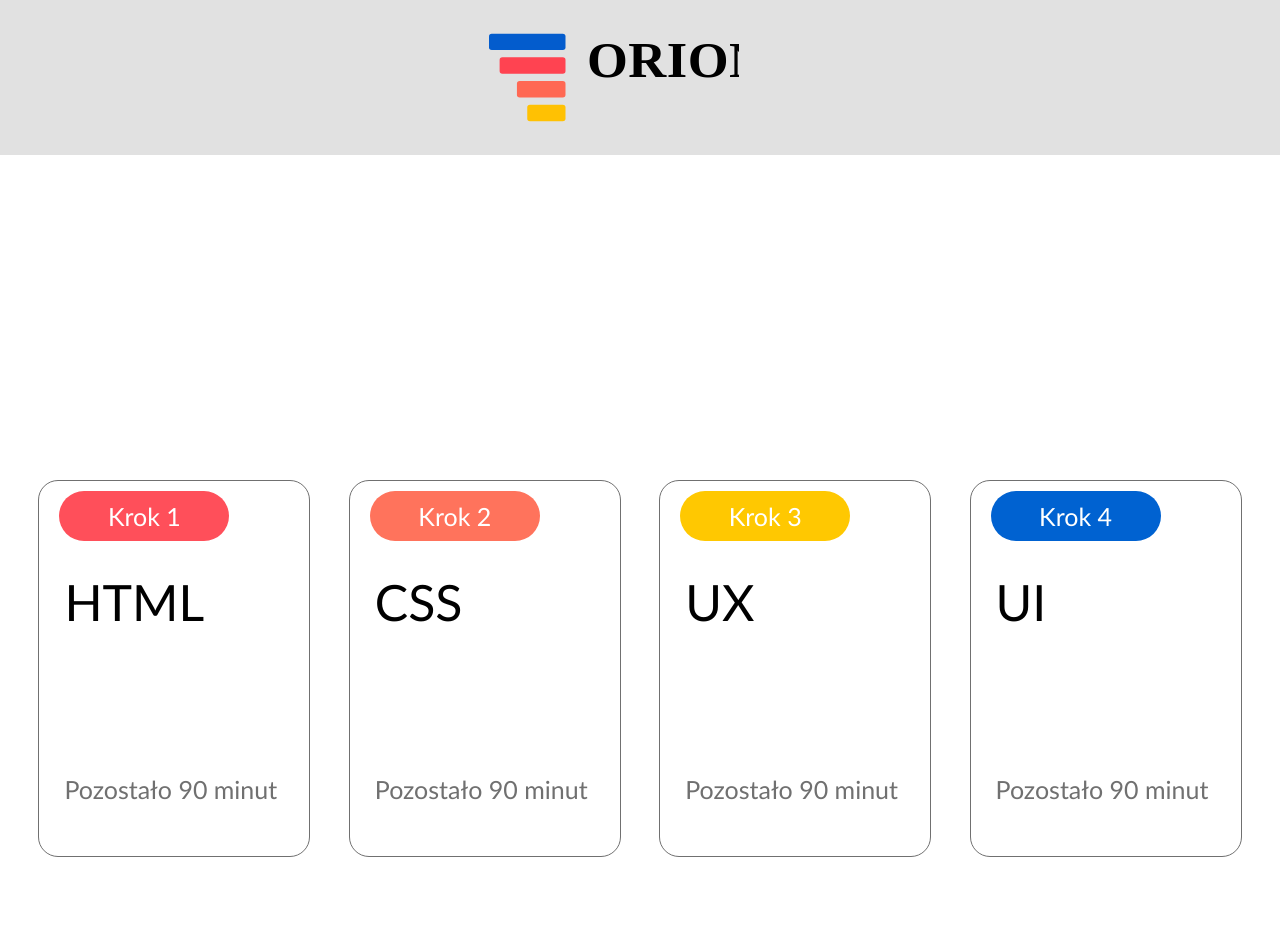
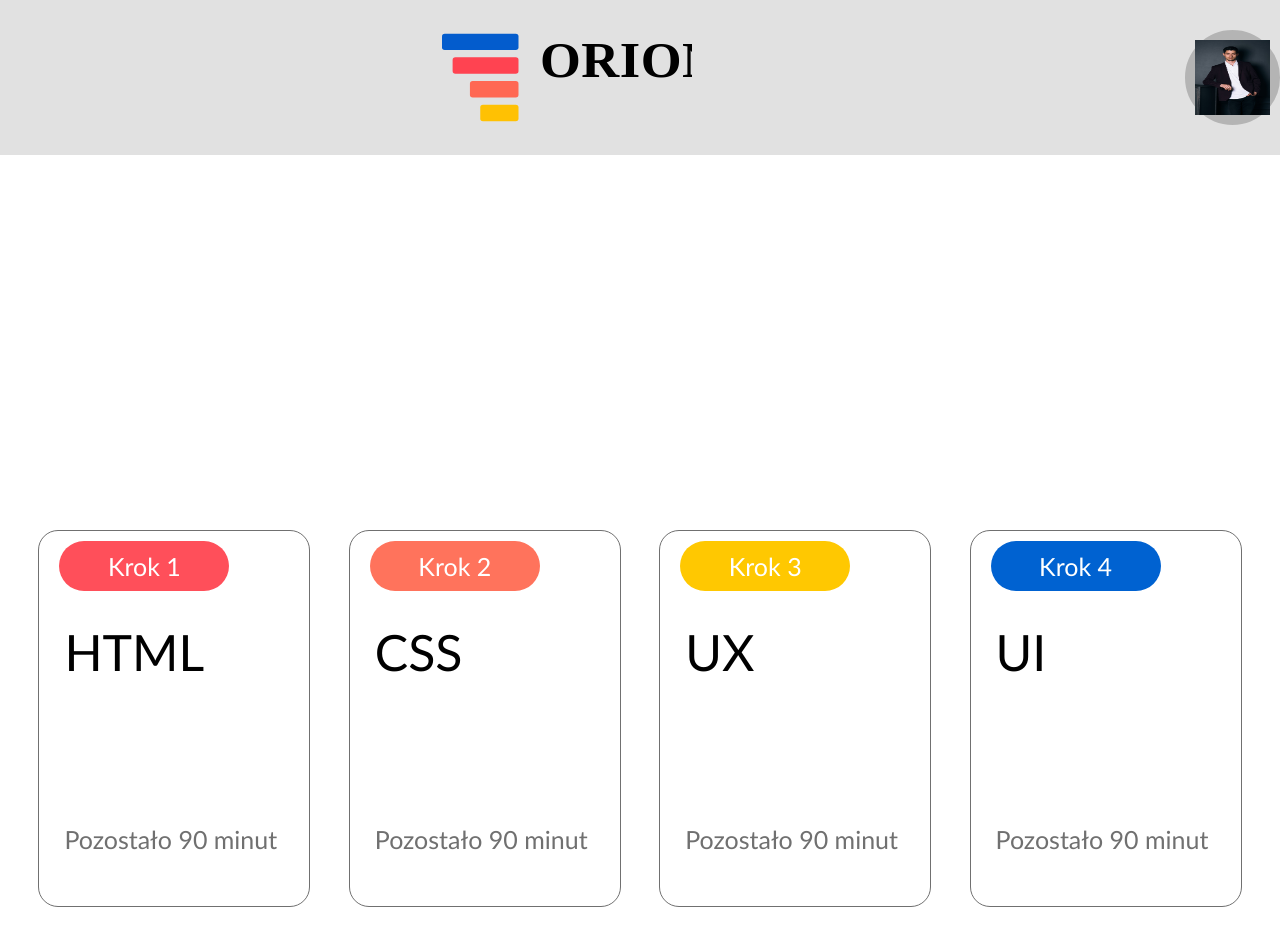
Before and after one commit to hellhoundSE/Orion, a React (Create React App) app: page /krok in a window 1280 px wide. Shown: the top 946 px of the page. Built offline with nearby package versions, Linux system fonts and the light colour scheme.

Commit message:
Added UserImage component

```diff
--- a/package.json
+++ b/package.json
@@ -8,6 +8,7 @@
     "@testing-library/user-event": "^12.1.10",
     "react": "^17.0.2",
     "react-dom": "^17.0.2",
+    "react-modal": "^3.14.4",
     "react-router-dom": "^6.1.1",
     "react-scripts": "4.0.3",
     "web-vitals": "^1.0.1"
--- a/src/Krok.jsx
+++ b/src/Krok.jsx
@@ -1,8 +1,17 @@
+import {UserImage} from './components/userimage';
+
 const Krok = () => {
     return (<div className="body">
     <header className="head head1">
+        <div></div>
         <img className="orion orion1" src="img/2.svg" alt="orion"/>
+        <div className="userimage">
+          <UserImage></UserImage>
+        </div>
+
     </header>
+    <p class="sci">{sessionStorage.getItem('user')}</p>
+
     <div className="container">
       <div class="steps">
           <div class="step">
--- a/src/Login.jsx
+++ b/src/Login.jsx
@@ -1,5 +1,5 @@
 import {  useNavigate } from 'react-router-dom';
-
+import UserImage from './components/userimage';
 
 
 const Login = () => {
@@ -7,6 +7,11 @@ const Login = () => {
 
     const handleRejestracjaClick=() => {
         navigate('/rejestracja')
+    };
+
+    const validateUser = () => {
+      sessionStorage.setItem('user', "USER_IDx25dk346svbs");
+      navigate('/krok')
     };
 
     return (<div className="body">
@@ -22,7 +27,7 @@ const Login = () => {
                 <div className="left">
                     <input type="text" placeholder="E-mail" className="data"/>
                     <input type="text" placeholder="Hasło" className="data"/>
-                    <button className="login_button login_button1">
+                    <button className="login_button login_button1" onClick={validateUser}>
                         Dalej
                     </button>
                 </div>
--- /dev/null
+++ b/src/components/userimage.js
@@ -0,0 +1,72 @@
+import React from 'react';
+import ReactDOM from 'react-dom';
+import Modal from 'react-modal';
+
+const customStyles = {
+  content: {
+    top: '50%',
+    left: '50%',
+    right: 'auto',
+    bottom: 'auto',
+    marginRight: '-50%',
+    transform: 'translate(-50%, -50%)',
+  },
+};
+const userImageStyles = {
+  image: {
+    alignItems: 'center',
+    justifyContent: 'center',
+    height: '75px',
+    width: '75px',
+    radius: '100%',
+    border: '10px solid rgba(0, 0, 0, 0.2)',
+    borderRadius: '100%',
+    backgroundImage: `url(require("../../public/img/man.png"))`
+  },
+};
+
+
+export const UserImage = () => {
+  let subtitle;
+  const [modalIsOpen, setIsOpen] = React.useState(false);
+
+  function openModal() {
+    setIsOpen(true);
+  }
+
+  function afterOpenModal() {
+    // references are now sync'd and can be accessed.
+    subtitle.style.color = '#f00';
+  }
+
+  function closeModal() {
+    setIsOpen(false);
+  }
+    return (
+    <div>
+      <div style={userImageStyles.image}>
+        <img styles={userImageStyles.image} onClick={openModal} width="75px" height="75px" borderRadius="20px" src="img/man.png" alt="userImage"/>
+      </div>
+      <Modal
+        isOpen={modalIsOpen}
+        onAfterOpen={afterOpenModal}
+        onRequestClose={closeModal}
+        style={customStyles}
+        contentLabel="Example Modal"
+      >
+        <h2 ref={(_subtitle) => (subtitle = _subtitle)}>Hello</h2>
+        <button onClick={closeModal}>close</button>
+        <div>I am a modal</div>
+        <form>
+          <input />
+          <button>tab navigation</button>
+          <button>stays</button>
+          <button>inside</button>
+          <button>the modal</button>
+        </form>
+      </Modal>
+    </div>)
+};
+
+
+export default UserImage
--- a/src/css/main.css
+++ b/src/css/main.css
@@ -209,7 +209,7 @@
 }
 
 .head1 {
-  justify-content: center;
+  justify-content: space-between;
 }
 
 .orion1 {
@@ -466,3 +466,9 @@
     height: 30px;
     width: 100%;
 }
+
+.userimage {
+  radius: 30px;
+  align-items: flex-end;
+  justify-content: flex-end;
+}
```
Also changed, not shown: src/sessionStorage/sessionStorage.js (added, +8 -0 lines), 1 other file (tests, documents, lock files or other folders).
